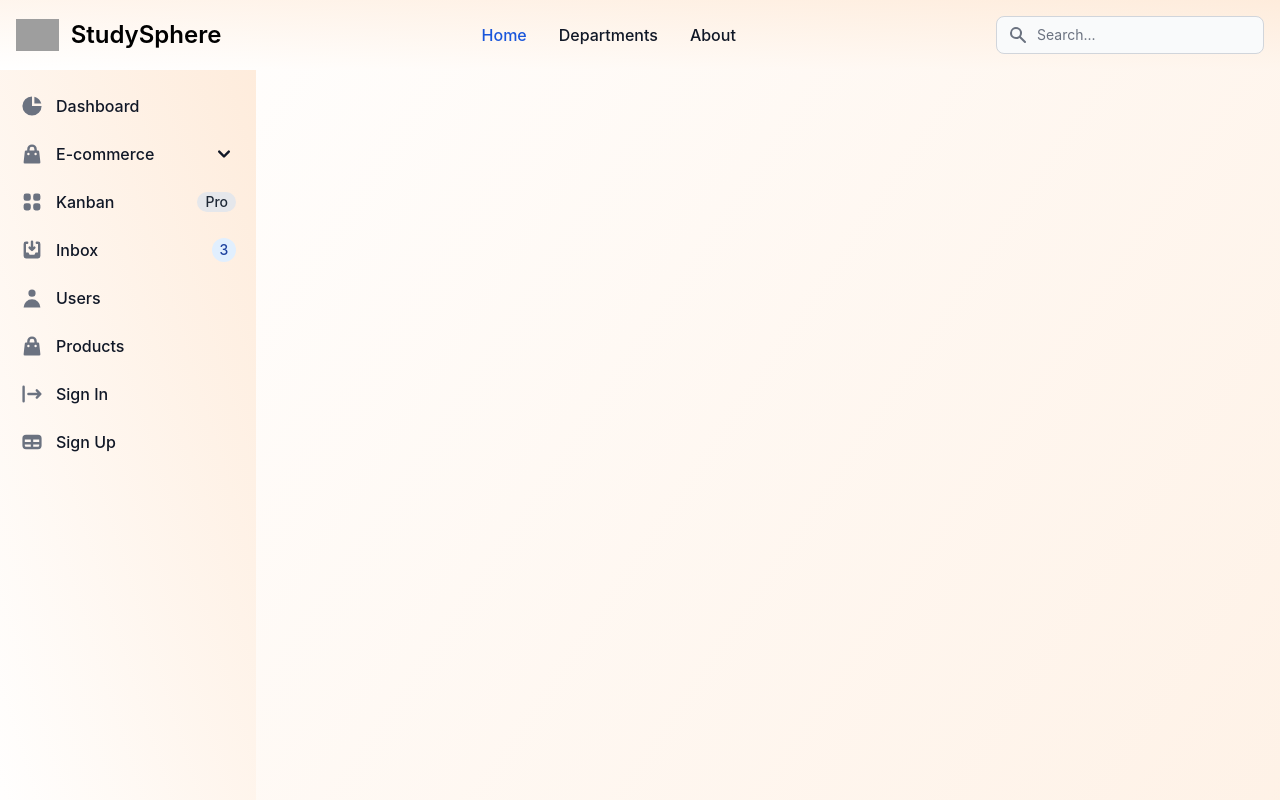
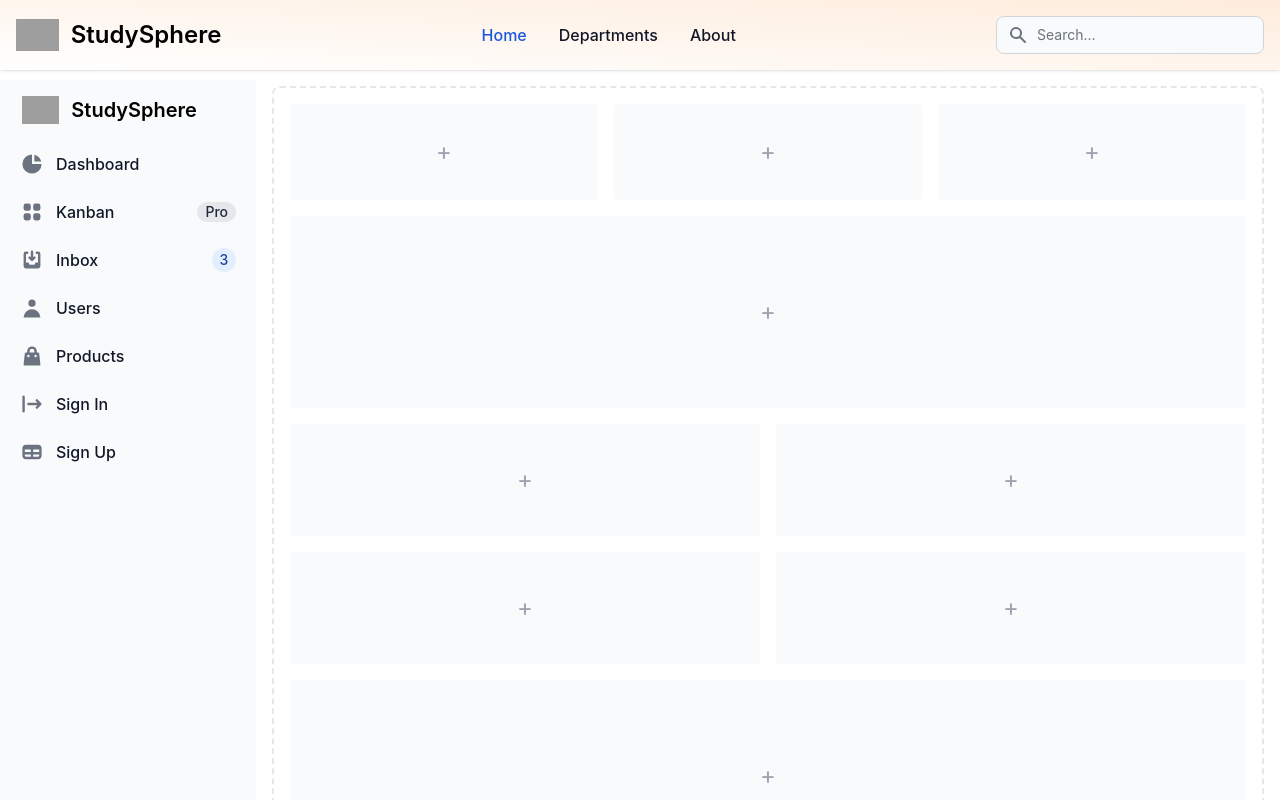
Before and after one commit to yashphulfagar/StudySphere, a React (Create React App) app: page /courses in a window 1280 px wide. Shown: the top 800 px of the page. Built offline with nearby package versions, Linux system fonts and the light colour scheme; grey boxes are pictures that could not be loaded.

Commit message:
sidebar fixed

```diff
--- a/package.json
+++ b/package.json
@@ -3,6 +3,9 @@
   "version": "0.1.0",
   "private": true,
   "dependencies": {
+    "@chakra-ui/react": "^2.6.1",
+    "@emotion/react": "^11.11.0",
+    "@emotion/styled": "^11.11.0",
     "@headlessui/react": "^1.7.14",
     "@heroicons/react": "^2.0.18",
     "@nextui-org/react": "^1.0.0-beta.12",
@@ -12,6 +15,7 @@
     "browser-router": "^0.2.0",
     "flowbite": "^1.6.5",
     "flowbite-react": "^0.4.4",
+    "framer-motion": "^10.12.12",
     "lottie-react": "^2.4.0",
     "react": "^18.2.0",
     "react-dom": "^18.2.0",
--- a/src/components/sidebar.component.jsx
+++ b/src/components/sidebar.component.jsx
@@ -1,13 +1,10 @@
-import { Sidebar } from "flowbite-react";
-
-
 const ModuleBar = () => {
   return (
-    <div className="bg-gradient-to-br from-white to-orange-100 dark:bg-gray-900 bg-white dark:bg-gray-900">
+    <>
       <button
-        data-drawer-target="sidebar-multi-level-sidebar"
-        data-drawer-toggle="sidebar-multi-level-sidebar"
-        aria-controls="sidebar-multi-level-sidebar"
+        data-drawer-target="logo-sidebar"
+        data-drawer-toggle="logo-sidebar"
+        aria-controls="logo-sidebar"
         type="button"
         class="inline-flex items-center p-2 mt-2 ml-3 text-sm text-gray-500 rounded-lg sm:hidden hover:bg-gray-100 focus:outline-none focus:ring-2 focus:ring-gray-200 dark:text-gray-400 dark:hover:bg-gray-700 dark:focus:ring-gray-600"
       >
@@ -26,13 +23,22 @@ const ModuleBar = () => {
           ></path>
         </svg>
       </button>
-
       <aside
-        id="sidebar-multi-level-sidebar"
-        class="sticky lg:top-0 left-0 z-40 w-64 h-screen transition-transform -translate-x-full sm:translate-x-0 bg-gradient-to-bl from-orange-100 to-white dark:bg-gray-90 bg-white dark:bg-gray-900"
+        id="logo-sidebar"
+        class="fixed top-20 left-0 z-40 w-64 h-screen transition-transform -translate-x-full sm:translate-x-0"
         aria-label="Sidebar"
       >
-        <div class="h-full px-3 py-4 overflow-y-auto bg-gradient-to-bl from-orange-100 to-white dark:bg-gray-90 bg-white dark:bg-gray-900">
+        <div class="h-full px-3 py-4 overflow-y-auto bg-gray-50 dark:bg-gray-800">
+          <a href="https://flowbite.com/" class="flex items-center pl-2.5 mb-5">
+            <img
+              src="https://flowbite.com/docs/images/logo.svg"
+              class="h-6 mr-3 sm:h-7"
+              alt="Flowbite Logo"
+            />
+            <span class="self-center text-xl font-semibold whitespace-nowrap dark:text-white">
+              StudySphere
+            </span>
+          </a>
           <ul class="space-y-2 font-medium">
             <li>
               <a
@@ -51,73 +57,6 @@ const ModuleBar = () => {
                 </svg>
                 <span class="ml-3">Dashboard</span>
               </a>
-            </li>
-            <li>
-              <button
-                type="button"
-                class="flex items-center w-full p-2 text-gray-900 transition duration-75 rounded-lg group hover:bg-gray-100 dark:text-white dark:hover:bg-gray-700"
-                aria-controls="dropdown-example"
-                data-collapse-toggle="dropdown-example"
-              >
-                <svg
-                  aria-hidden="true"
-                  class="flex-shrink-0 w-6 h-6 text-gray-500 transition duration-75 group-hover:text-gray-900 dark:text-gray-400 dark:group-hover:text-white"
-                  fill="currentColor"
-                  viewBox="0 0 20 20"
-                  xmlns="http://www.w3.org/2000/svg"
-                >
-                  <path
-                    fill-rule="evenodd"
-                    d="M10 2a4 4 0 00-4 4v1H5a1 1 0 00-.994.89l-1 9A1 1 0 004 18h12a1 1 0 00.994-1.11l-1-9A1 1 0 0015 7h-1V6a4 4 0 00-4-4zm2 5V6a2 2 0 10-4 0v1h4zm-6 3a1 1 0 112 0 1 1 0 01-2 0zm7-1a1 1 0 100 2 1 1 0 000-2z"
-                    clip-rule="evenodd"
-                  ></path>
-                </svg>
-                <span
-                  class="flex-1 ml-3 text-left whitespace-nowrap"
-                  sidebar-toggle-item
-                >
-                  E-commerce
-                </span>
-                <svg
-                  sidebar-toggle-item
-                  class="w-6 h-6"
-                  fill="currentColor"
-                  viewBox="0 0 20 20"
-                  xmlns="http://www.w3.org/2000/svg"
-                >
-                  <path
-                    fill-rule="evenodd"
-                    d="M5.293 7.293a1 1 0 011.414 0L10 10.586l3.293-3.293a1 1 0 111.414 1.414l-4 4a1 1 0 01-1.414 0l-4-4a1 1 0 010-1.414z"
-                    clip-rule="evenodd"
-                  ></path>
-                </svg>
-              </button>
-              <ul id="dropdown-example" class="hidden py-2 space-y-2">
-                <li>
-                  <a
-                    href="#"
-                    class="flex items-center w-full p-2 text-gray-900 transition duration-75 rounded-lg pl-11 group hover:bg-gray-100 dark:text-white dark:hover:bg-gray-700"
-                  >
-                    Products
-                  </a>
-                </li>
-                <li>
-                  <a
-                    href="#"
-                    class="flex items-center w-full p-2 text-gray-900 transition duration-75 rounded-lg pl-11 group hover:bg-gray-100 dark:text-white dark:hover:bg-gray-700"
-                  >
-                    Billing
-                  </a>
-                </li>
-                <li>
-                  <a
-                    href="#"
-                    class="flex items-center w-full p-2 text-gray-900 transition duration-75 rounded-lg pl-11 group hover:bg-gray-100 dark:text-white dark:hover:bg-gray-700"
-                  >
-                    Invoice
-                  </a>
-                </li>
-              </ul>
             </li>
             <li>
               <a
@@ -247,9 +186,149 @@ const ModuleBar = () => {
           </ul>
         </div>
       </aside>
+      {/* NavBar Added Once Again */}
+      <nav class="fixed top-0 left-0 z-40 w-full bg-white dark:bg-gray-800 shadow"><nav className="bg-gradient-to-tr from-white to-orange-100 dark:bg-orange-900 ">
+      <div className="max-w-screen-xl flex flex-wrap items-center justify-between mx-auto p-4">
+        <a href="https://flowbite.com/" className="flex items-center">
+          <img
+            src="https://flowbite.com/docs/images/logo.svg"
+            className="h-8 mr-3"
+            alt="Flowbite Logo"
+          />
+          <span className="self-center text-2xl font-semibold whitespace-nowrap dark:text-white">
+            StudySphere
+          </span>
+        </a>
+        <div className="flex md:order-2">
+          <button
+            type="button"
+            data-collapse-toggle="navbar-search"
+            aria-controls="navbar-search"
+            aria-expanded="false"
+            className="md:hidden text-gray-500 dark:text-gray-400 hover:bg-gray-100 dark:hover:bg-gray-700 focus:outline-none focus:ring-4 focus:ring-gray-200 dark:focus:ring-gray-700 rounded-lg text-sm p-2.5 mr-1"
+          >
+            <svg
+              className="w-5 h-5"
+              aria-hidden="true"
+              fill="currentColor"
+              viewBox="0 0 20 20"
+              xmlns="http://www.w3.org/2000/svg"
+            >
+              <path
+                fillRule="evenodd"
+                d="M8 4a4 4 0 100 8 4 4 0 000-8zM2 8a6 6 0 1110.89 3.476l4.817 4.817a1 1 0 01-1.414 1.414l-4.816-4.816A6 6 0 012 8z"
+                clipRule="evenodd"
+              ></path>
+            </svg>
+            <span className="sr-only">Search</span>
+          </button>
+          <div className="relative hidden md:block">
+            <div className="absolute inset-y-0 left-0 flex items-center pl-3 pointer-events-none">
+              <svg
+                className="w-5 h-5 text-gray-500"
+                aria-hidden="true"
+                fill="currentColor"
+                viewBox="0 0 20 20"
+                xmlns="http://www.w3.org/2000/svg"
+              >
+                <path
+                  fillRule="evenodd"
+                  d="M8 4a4 4 0 100 8 4 4 0 000-8zM2 8a6 6 0 1110.89 3.476l4.817 4.817a1 1 0 01-1.414 1.414l-4.816-4.816A6 6 0 012 8z"
+                  clipRule="evenodd"
+                ></path>
+              </svg>
+              <span className="sr-only">Search icon</span>
+            </div>
+            <input
+              type="text"
+              id="search-navbar"
+              className="block w-full p-2 pl-10 text-sm text-gray-900 border border-gray-300 rounded-lg bg-gray-50 focus:ring-blue-500 focus:border-blue-500 dark:bg-gray-700 dark:border-gray-600 dark:placeholder-gray-400 dark:text-white dark:focus:ring-blue-500 dark:focus:border-blue-500"
+              placeholder="Search..."
+            />
+          </div>
+          <button
+            data-collapse-toggle="navbar-search"
+            type="button"
+            className="inline-flex items-center p-2 text-sm text-gray-500 rounded-lg md:hidden hover:bg-gray-100 focus:outline-none focus:ring-2 focus:ring-gray-200 dark:text-gray-400 dark:hover:bg-gray-700 dark:focus:ring-gray-600"
+            aria-controls="navbar-search"
+            aria-expanded="false"
+          >
+            <span className="sr-only">Open menu</span>
+            <svg
+              className="w-6 h-6"
+              aria-hidden="true"
+              fill="currentColor"
+              viewBox="0 0 20 20"
+              xmlns="http://www.w3.org/2000/svg"
+            >
+              <path
+                fillRule="evenodd"
+                d="M3 5a1 1 0 011-1h12a1 1 0 110 2H4a1 1 0 01-1-1zM3 10a1 1 0 011-1h12a1 1 0 110 2H4a1 1 0 01-1-1zM3 15a1 1 0 011-1h12a1 1 0 110 2H4a1 1 0 01-1-1z"
+                clipRule="evenodd"
+              ></path>
+            </svg>
+          </button>
+        </div>
+        <div
+          className="items-center justify-between hidden w-full md:flex md:w-auto md:order-1"
+          id="navbar-search"
+        >
+          <div className="relative mt-3 md:hidden">
+            <div className="absolute inset-y-0 left-0 flex items-center pl-3 pointer-events-none">
+              <svg
+                className="w-5 h-5 text-gray-500"
+                aria-hidden="true"
+                fill="currentColor"
+                viewBox="0 0 20 20"
+                xmlns="http://www.w3.org/2000/svg"
+              >
+                <path
+                  fillRule="evenodd"
+                  d="M8 4a4 4 0 100 8 4 4 0 000-8zM2 8a6 6 0 1110.89 3.476l4.817 4.817a1 1 0 01-1.414 1.414l-4.816-4.816A6 6 0 012 8z"
+                  clipRule="evenodd"
+                ></path>
+              </svg>
+            </div>
+            <input
+              type="text"
+              id="search-navbar"
+              className="block w-full p-2 pl-10 text-sm text-gray-900 border border-gray-300 rounded-lg bg-gray-50 focus:ring-blue-500 focus:border-blue-500 dark:bg-gray-700 dark:border-gray-600 dark:placeholder-gray-400 dark:text-white dark:focus:ring-blue-500 dark:focus:border-blue-500"
+              placeholder="Search..."
+            />
+          </div>
+          <ul className="flex flex-col p-4 md:p-0 mt-4 font-medium border border-gray-100 rounded-lg md:flex-row md:space-x-8 md:mt-0 md:border-0 md:bg-transparent dark:bg-transparent">
+            <li>
+              <a
+                href="/"
+                className="block py-2 pl-3 pr-4 text-gray rounded md:bg-transparent md:text-blue-700 md:p-0 md:dark:text-blue-500"
+                aria-current="page"
+              >
+                Home
+              </a>
+            </li>
+            <li>
+              <a
+                href="/departments"
+                className="block py-2 pl-3 pr-4 text-gray-900 rounded hover:bg-gray-100 md:hover:bg-transparent md:hover:text-blue-700 md:p-0 md:dark:hover:text-blue-500 dark:text-white dark:hover:bg-gray-700 dark:hover:text-white md:dark:hover:bg-transparent dark:border-gray-700"
+              >
+                Departments
+              </a>
+            </li>
+            <li>
+              <a
+                href="/about"
+                className="block py-2 pl-3 pr-4 text-gray-900 rounded hover:bg-gray-100 md:hover:bg-transparent md:hover:text-blue-700 md:p-0 dark:text-white md:dark:hover:text-blue-500 dark:hover:bg-gray-700 dark:hover:text-white md:dark:hover:bg-transparent dark:border-gray-700"
+              >
+                About
+              </a>
+            </li>
+          </ul>
+        </div>
+      </div>
+    </nav></nav>
 
-      <div class="relative p-4 sm:ml-64">
-        <div class="p-4 border-2 border-gray-200 border-dashed rounded-lg dark:border-gray-700">
+      <div class=" p-4 sm:ml-64">
+        <div class=" p-4 border-2 border-gray-200 border-dashed rounded-lg dark:border-gray-700">
           <div class="grid grid-cols-3 gap-4 mb-4">
             <div class="flex items-center justify-center h-24 rounded bg-gray-50 dark:bg-gray-800">
               <p class="text-2xl text-gray-400 dark:text-gray-500">+</p>
@@ -297,7 +376,7 @@ const ModuleBar = () => {
           </div>
         </div>
       </div>
-    </div>
+    </>
   );
 };
 export default ModuleBar;
--- a/src/index.js
+++ b/src/index.js
@@ -4,6 +4,7 @@ import './index.css';
 import App from './App';
 import reportWebVitals from './reportWebVitals';
 import {BrowserRouter} from 'react-router-dom'
+
 
 
 const root = ReactDOM.createRoot(document.getElementById('root'));
--- a/tailwind.config.js
+++ b/tailwind.config.js
@@ -1,4 +1,5 @@
 /** @type {import('tailwindcss').Config} */
+
 module.exports = {
   content: [
     './src/**/*.{js,jsx,ts,tsx}',
@@ -8,7 +9,7 @@ module.exports = {
   theme: {
     extend: {
       colors: {
-        grad:'#ffa500',
+        grad: '#ffa500',
         primary: {
           '50': '#eff6ff',
           '100': '#dbeafe',
```
Also changed, not shown: 1 other file (tests, documents, lock files or other folders).
